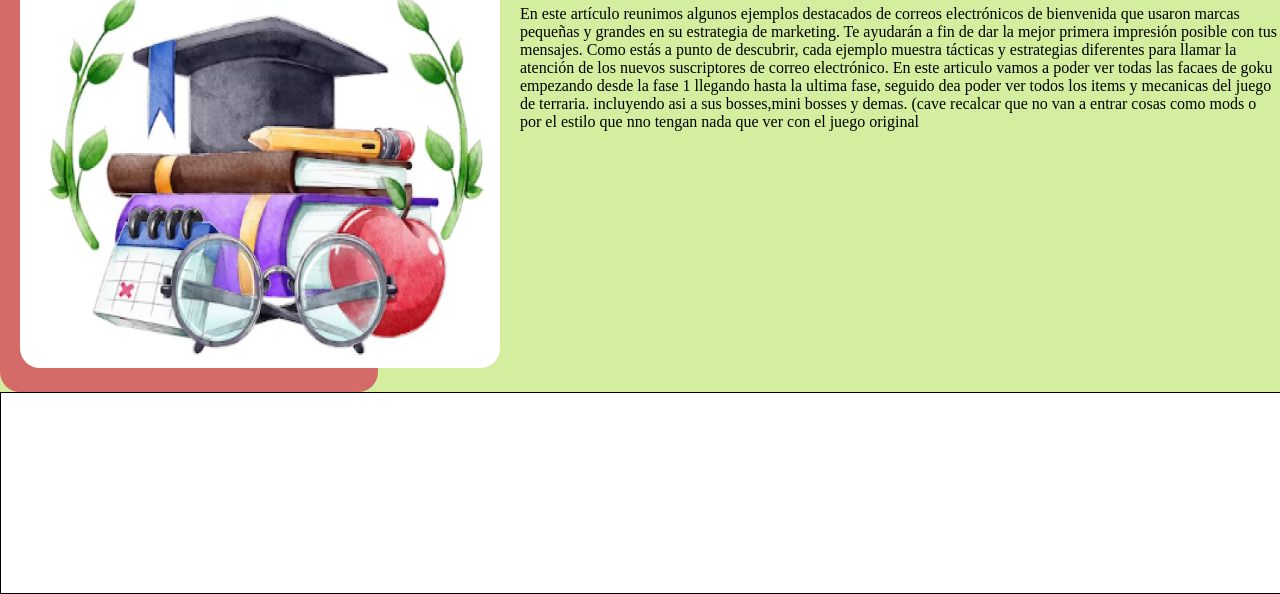
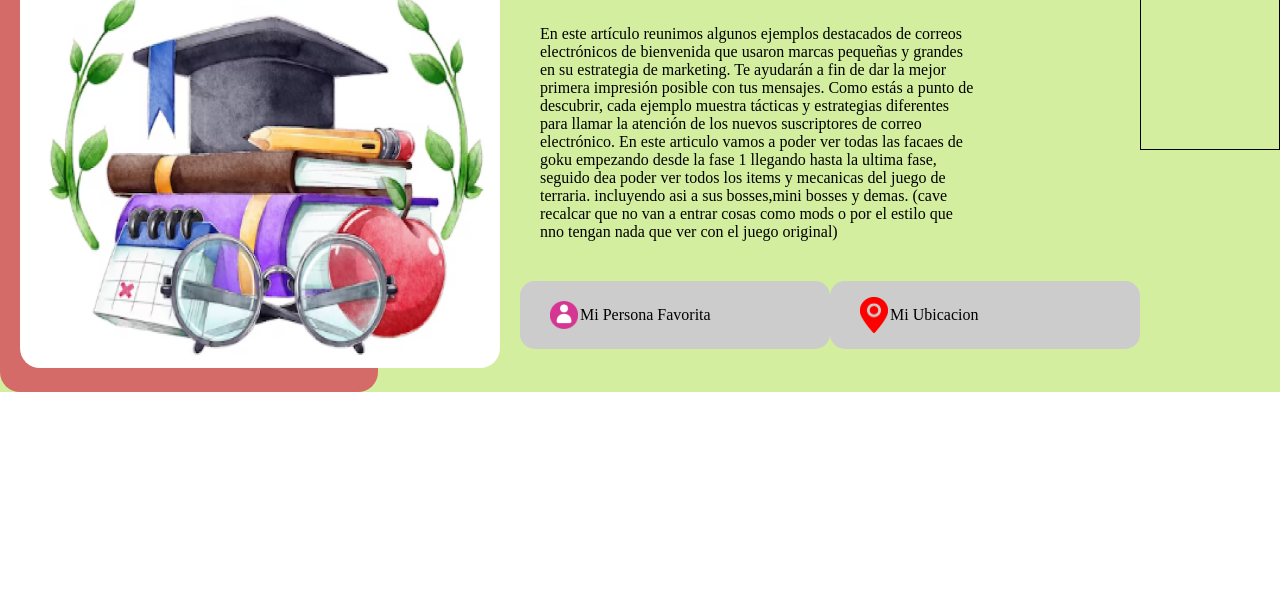
Before and after one commit to eldrilexjaja12/Miproyecto-2-2023, a plain HTML site: page index.html in a window 1280 px wide. Shown: the part 272-866 px from the top of the page. After the commit the page ends 800 px from the top, so only its background shows below. Drawn offline with Linux system fonts and the light colour scheme.

Commit message:
wasasasasa

```diff
--- a/css/estilo.css
+++ b/css/estilo.css
@@ -92,3 +92,41 @@ h1{
     padding-bottom: 20px;
     text-transform: uppercase;
 }
+#detalleDatos{
+    width: 70%;
+    padding: 20px;
+}
+#botones{
+    display: flex;
+    margin-top: 20px;
+}
+#botonFavorito{
+    flex: 50%;
+}
+#botonUbicacion{
+    flex: 50%;
+}
+#marcoFavorito{
+    background-color: #CCCCCC;
+    width: 250px;
+    background-image: url(../img/Recurso\ 13.png);
+    background-repeat: no-repeat;
+    background-size: 28px;
+    padding: 25px 0px 25px 60px;
+    background-position: left 30px center;
+    border-radius: 15px;
+}
+#marcoFavorito:hover{
+    opacity: 80%;
+    cursor: pointer;
+}
+#ubicacionFavorita{
+    background-color: #CCCCCC;
+    width: 250px;
+    background-image: url(../img/Recurso\ 2.png);
+    background-repeat: no-repeat;
+    background-size: 28px;
+    padding: 25px 0px 25px 60px;
+    background-position: left 30px center;
+    border-radius: 15px;
+}
--- a/index.html
+++ b/index.html
@@ -33,13 +33,22 @@
         </div>
         <div id="cuerpoDatos">
             <h1>Bienvenido</h1>
+        <div id="detalleDatos">
             <p>En este artículo reunimos algunos ejemplos destacados de correos electrónicos de bienvenida que usaron marcas pequeñas y grandes en su estrategia de marketing.
                 Te ayudarán a fin de dar la mejor primera impresión posible con tus mensajes.
                 Como estás a punto de descubrir, cada ejemplo muestra tácticas y estrategias diferentes para llamar la atención de los nuevos suscriptores de correo electrónico.
                 En este articulo vamos a poder ver todas las facaes de goku empezando desde la fase 1 llegando hasta la ultima fase,
                 seguido dea poder ver todos los items y mecanicas del juego de terraria.
                 incluyendo asi a sus bosses,mini bosses y demas.
-                (cave recalcar que no van a entrar cosas como mods o por el estilo que nno tengan nada que ver con el juego original</p>
+                (cave recalcar que no van a entrar cosas como mods o por el estilo que nno tengan nada que ver con el juego original)</p>
+        </div>
+        <div id="botones">
+            <div id="botonFavorito">
+                <div id="marcoFavorito">Mi Persona Favorita</div>
+            </div>
+            <div id="botonUbicacion">
+                    <div id="ubicacionFavorita">Mi Ubicacion</div>
+            </div>
         </div>
 
     </div>
```
